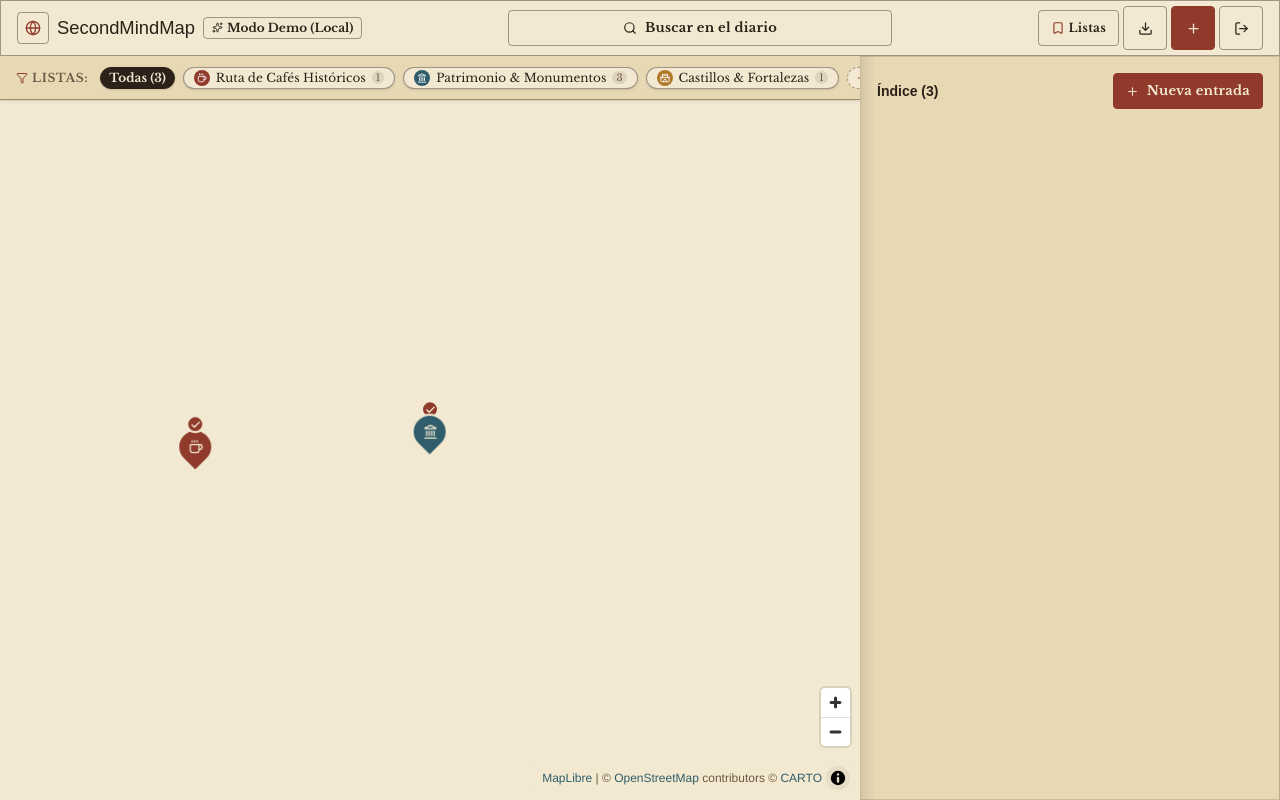
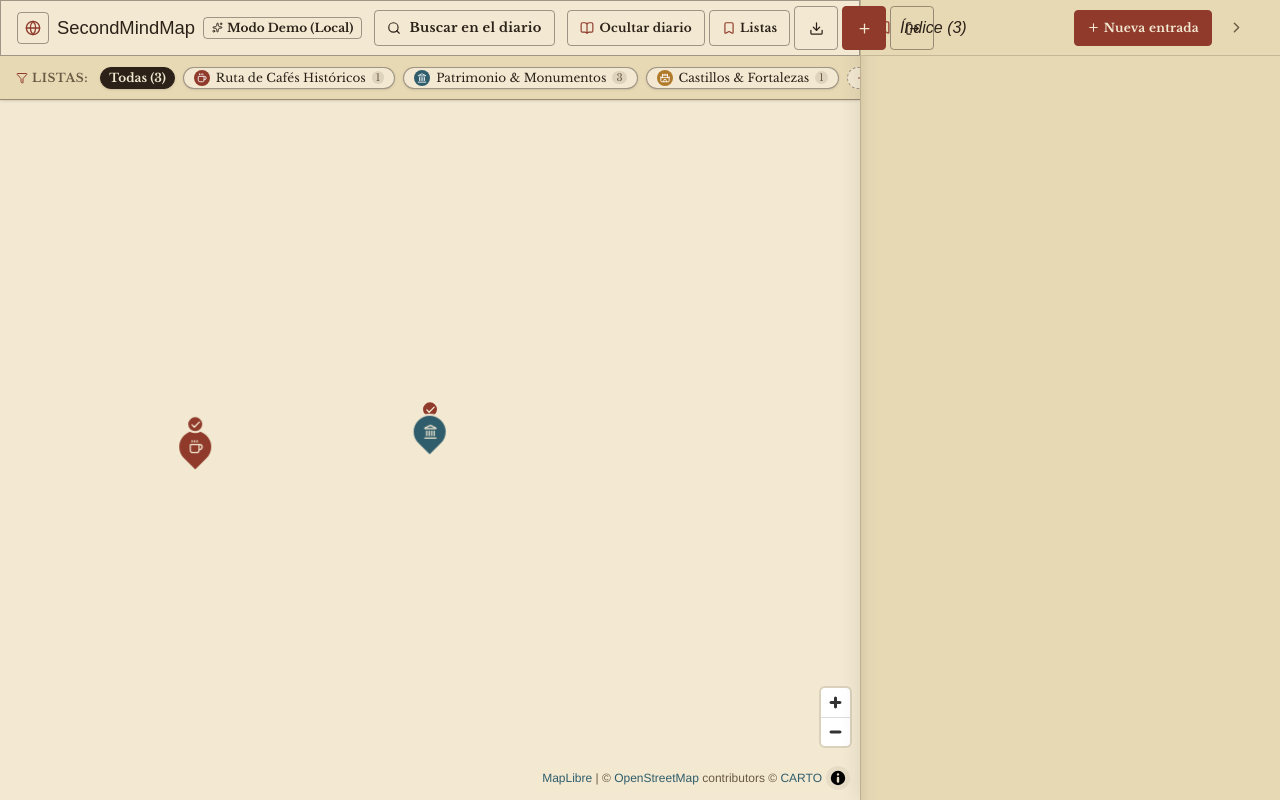
Before and after one commit to marcos-caballeronieto/SecondMindMap, a Next.js app in the folder app/: page / in a window 1280 px wide. Both pictures are taken after a click on the button "O continuar en Modo Demo (Local) sin iniciar sesión". Built offline with nearby package versions, Linux system fonts and the light colour scheme; no server answers; a web font is replaced by a local one.

Commit message:
fix(ui): refine sidebar notebook edges, eliminate seams, and add open/hide panel toggle

```diff
--- a/app/src/app/globals.css
+++ b/app/src/app/globals.css
@@ -457,11 +457,27 @@
     right: 0;
     bottom: 0;
     width: 420px;
-    z-index: 40;
-    border-left: 3px double var(--border-bright);
+    z-index: 45;
+    background-color: var(--color-parchment);
+    border-left: 1px solid rgba(43, 33, 24, 0.22);
     overflow-y: auto;
-    transition: transform 0.3s ease;
-    background-image: linear-gradient(to right, rgba(43, 33, 24, 0.1), rgba(43, 33, 24, 0) 14px);
+    transition: transform 0.26s cubic-bezier(0.2, 0.8, 0.2, 1);
+    box-shadow: -4px 0 16px rgba(43, 33, 24, 0.08);
+    background-image: linear-gradient(to right, rgba(43, 33, 24, 0.08), rgba(43, 33, 24, 0.02) 8px, transparent 18px);
+  }
+
+  /* Sidebar header: matches topbar height (56px) for seamless horizontal alignment */
+  .sidebar-header {
+    height: 56px;
+    display: flex;
+    align-items: center;
+    justify-content: space-between;
+    padding: 0 1rem;
+    border-bottom: 1px solid rgba(43, 33, 24, 0.18);
+    background-color: var(--color-parchment);
+    position: sticky;
+    top: 0;
+    z-index: 10;
   }
 
   /* ─── Top Bar: notebook cover strip ────────────────────────────────────── */
@@ -719,13 +735,11 @@
     display: none;
   }
 
-  /* Shift map and collection bar to the left of the 420px spread */
-  .map-wrapper {
-    right: 420px !important;
-  }
-
-  .collection-filter-bar {
-    right: 420px;
+  /* Smooth layout transitions when opening/closing notebook spread */
+  .map-wrapper,
+  .collection-filter-bar,
+  .topbar {
+    transition: right 0.26s cubic-bezier(0.2, 0.8, 0.2, 1);
   }
 }
 
--- a/app/src/app/page.tsx
+++ b/app/src/app/page.tsx
@@ -3,7 +3,7 @@
 import dynamic from 'next/dynamic'
 import { useState, useCallback, useEffect } from 'react'
 import {
-  Globe, Plus, Search, Download, LogOut, X, List, ChevronUp, Sparkles, Bookmark
+  Globe, Plus, Search, Download, LogOut, X, List, ChevronUp, Sparkles, Bookmark, BookOpen, ChevronRight, ChevronLeft
 } from 'lucide-react'
 import { createClient, isSupabaseConfigured } from '@/lib/supabase/client'
 import { getPlaces, createPlace, updatePlace, deletePlace } from '@/lib/actions/places'
@@ -240,6 +240,7 @@ export default function SecondMindMapApp() {
   const [pendingMarker, setPendingMarker] = useState<{ lat: number; lng: number } | null>(null)
   const [panelMode, setPanelMode] = useState<PanelMode>('closed')
   const [sheetHeight, setSheetHeight] = useState<SheetHeight>('half')
+  const [isSidebarOpen, setIsSidebarOpen] = useState(true)
   const [isPickingLocation, setIsPickingLocation] = useState(false)
   const [showJsonModal, setShowJsonModal] = useState(false)
   const [markdownModal, setMarkdownModal] = useState<{ content: string; title: string } | null>(null)
@@ -275,6 +276,7 @@ export default function SecondMindMapApp() {
     setSelectedPlace(null)
     setPanelMode('form')
     setSheetHeight('full')
+    setIsSidebarOpen(true)
   }, [isPickingLocation, panelMode])
 
   const handleSelectPlace = useCallback((place: Place) => {
@@ -282,6 +284,7 @@ export default function SecondMindMapApp() {
     setPanelMode('detail')
     setSheetHeight('half')
     setPendingMarker(null)
+    setIsSidebarOpen(true)
   }, [])
 
   // ─── CRUD Places ─────────────────────────────────────────────────────────
@@ -696,7 +699,12 @@ export default function SecondMindMapApp() {
   return (
     <div style={{ position: 'fixed', inset: 0, background: 'var(--bg-base)' }}>
       {/* ── Top Bar (Notebook cover strip across the top) ────────────────── */}
-      <header className="topbar glass-strong">
+      <header
+        className="topbar glass-strong"
+        style={{
+          right: isSidebarOpen ? 420 : 0,
+        }}
+      >
         {/* Logo */}
         <div className="flex items-center gap-2 flex-shrink-0">
           <div
@@ -756,6 +764,17 @@ export default function SecondMindMapApp() {
 
         {/* Actions */}
         <div className="flex items-center gap-1 flex-shrink-0">
+          {/* Toggle sidebar button in topbar */}
+          <button
+            className="btn btn-ghost btn-sm hidden md:flex items-center gap-1.5 text-xs"
+            onClick={() => setIsSidebarOpen(!isSidebarOpen)}
+            title={isSidebarOpen ? 'Ocultar diario' : 'Ver diario'}
+            aria-pressed={isSidebarOpen}
+          >
+            <BookOpen size={14} style={{ color: 'var(--color-oxblood)' }} />
+            <span>{isSidebarOpen ? 'Ocultar diario' : 'Ver diario'}</span>
+          </button>
+
           <button
             className="btn btn-ghost btn-sm flex items-center gap-1 text-xs"
             onClick={() => setShowCollectionModal(true)}
@@ -780,6 +799,7 @@ export default function SecondMindMapApp() {
               setSheetHeight('full')
               setEditingPlace(null)
               setPendingMarker(null)
+              setIsSidebarOpen(true)
             }}
             title="Añadir lugar"
           >
@@ -803,6 +823,7 @@ export default function SecondMindMapApp() {
         onToggleCollectionFilter={handleToggleCollectionFilter}
         onClearFilters={handleClearCollectionFilters}
         onOpenManageModal={() => setShowCollectionModal(true)}
+        style={{ right: isSidebarOpen ? 420 : 0 }}
       />
 
       {/* ── Map ─────────────────────────────────────────────────────────── */}
@@ -812,7 +833,8 @@ export default function SecondMindMapApp() {
           position: 'absolute',
           inset: 0,
           top: 100,
-          transition: 'right 0.3s ease',
+          right: isSidebarOpen ? 420 : 0,
+          transition: 'right 0.26s ease',
         }}
       >
         <MapView
@@ -855,23 +877,36 @@ export default function SecondMindMapApp() {
         </aside>
       )}
 
-      {/* ── Desktop Sidebar ─────────────────────────────────────────────── */}
+      {/* ── Desktop Sidebar (Field Diary Spread) ─────────────────────────── */}
       <aside
-        className="sidebar glass"
+        className="sidebar"
         style={{
-          top: 56,
-          transform: isPickingLocation ? 'translateX(100%)' : 'none',
+          transform: isPickingLocation || !isSidebarOpen ? 'translateX(100%)' : 'translateX(0)',
         }}
       >
-        <div className="p-4">
-          {/* Sidebar list header */}
-          {panelMode !== 'form' && panelMode !== 'detail' && (
-            <div className="flex items-center justify-between mb-4">
-              <h2 className="font-semibold text-sm" style={{ color: 'var(--text-primary)' }}>
-                Índice ({filteredPlaces.length})
-              </h2>
+        {/* Sticky Sidebar Header: aligns with topbar (height 56px) */}
+        <div className="sidebar-header">
+          <div className="flex items-center gap-2 min-w-0">
+            <Bookmark size={15} style={{ color: 'var(--color-oxblood)' }} />
+            <h2
+              className="font-normal text-base italic truncate"
+              style={{
+                fontFamily: 'var(--font-display-stack)',
+                color: 'var(--color-ink)',
+              }}
+            >
+              {panelMode === 'form'
+                ? (editingPlace ? 'Editar entrada' : 'Nueva entrada')
+                : panelMode === 'detail' && selectedPlace
+                ? selectedPlace.name
+                : `Índice (${filteredPlaces.length})`}
+            </h2>
+          </div>
+
+          <div className="flex items-center gap-1 shrink-0">
+            {panelMode !== 'form' && panelMode !== 'detail' && (
               <button
-                className="btn btn-primary btn-sm"
+                className="btn btn-primary btn-sm flex items-center gap-1 text-xs"
                 onClick={() => {
                   setPanelMode('form')
                   setEditingPlace(null)
@@ -879,13 +914,61 @@ export default function SecondMindMapApp() {
                 }}
               >
                 <Plus size={13} />
-                Nueva entrada
+                <span>Nueva entrada</span>
               </button>
-            </div>
-          )}
+            )}
+
+            {/* Collapse/Hide panel button */}
+            <button
+              type="button"
+              onClick={() => setIsSidebarOpen(false)}
+              className="btn-icon btn-ghost ml-1"
+              style={{ color: 'var(--color-ink-faded)' }}
+              title="Ocultar cuaderno"
+              aria-label="Ocultar cuaderno"
+            >
+              <ChevronRight size={17} />
+            </button>
+          </div>
+        </div>
+
+        <div className="p-4">
           <div key={panelMode} className="page-turn">{renderPanel()}</div>
         </div>
       </aside>
+
+      {/* Floating Bookmark Tab when sidebar is closed */}
+      {!isSidebarOpen && (
+        <button
+          type="button"
+          onClick={() => setIsSidebarOpen(true)}
+          className="hidden md:flex fixed right-0 top-1/2 -translate-y-1/2 z-30 flex-col items-center gap-1.5 py-3.5 px-2.5 rounded-l-md border-l border-y transition-all hover:pr-4 cursor-pointer group shadow-xl"
+          style={{
+            backgroundColor: '#e8d9b5',
+            borderColor: 'var(--border-bright)',
+            color: 'var(--color-ink)',
+            boxShadow: '-4px 0 16px rgba(43, 33, 24, 0.18)',
+          }}
+          title="Abrir diario de viaje"
+          aria-label="Abrir diario de viaje"
+        >
+          <ChevronLeft
+            size={16}
+            className="group-hover:-translate-x-0.5 transition-transform"
+            style={{ color: 'var(--color-oxblood)' }}
+          />
+          <span
+            className="text-xs font-semibold tracking-wider uppercase [writing-mode:vertical-rl] rotate-180"
+            style={{
+              fontFamily: 'var(--font-body-stack)',
+              fontVariant: 'small-caps',
+              color: 'var(--color-ink)',
+            }}
+          >
+            Diario ({filteredPlaces.length})
+          </span>
+        </button>
+      )}
 
       {/* ── Mobile Bottom Sheet ──────────────────────────────────────────── */}
       <div
--- a/app/src/components/CollectionFilterBar.tsx
+++ b/app/src/components/CollectionFilterBar.tsx
@@ -12,6 +12,7 @@ interface CollectionFilterBarProps {
   onClearFilters: () => void
   onOpenManageModal: () => void
   inline?: boolean
+  style?: React.CSSProperties
 }
 
 export default function CollectionFilterBar({
@@ -22,6 +23,7 @@ export default function CollectionFilterBar({
   onClearFilters,
   onOpenManageModal,
   inline = false,
+  style,
 }: CollectionFilterBarProps) {
   const hasActiveFilters = selectedCollectionIds.length > 0
 
@@ -35,6 +37,7 @@ export default function CollectionFilterBar({
       style={{
         backgroundColor: inline ? 'transparent' : '#e8d9b5',
         borderColor: 'var(--border-bright)',
+        ...style,
       }}
     >
       <div
```
